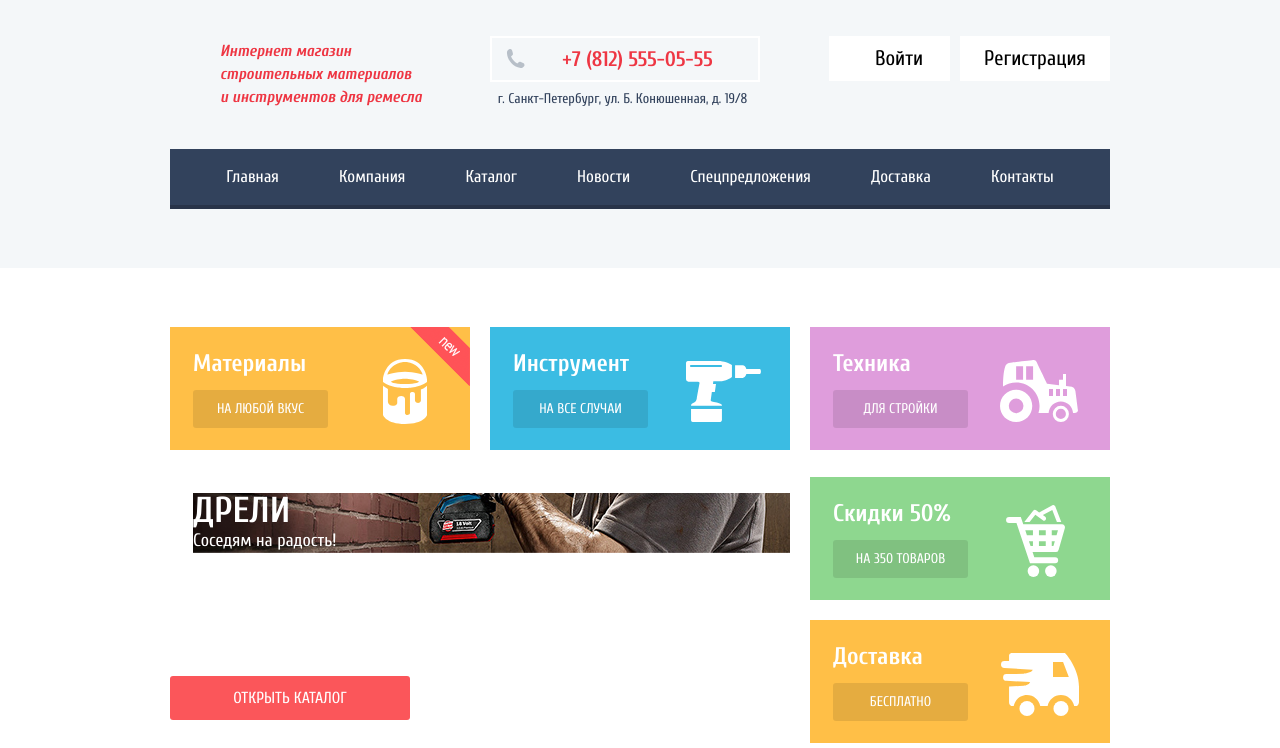
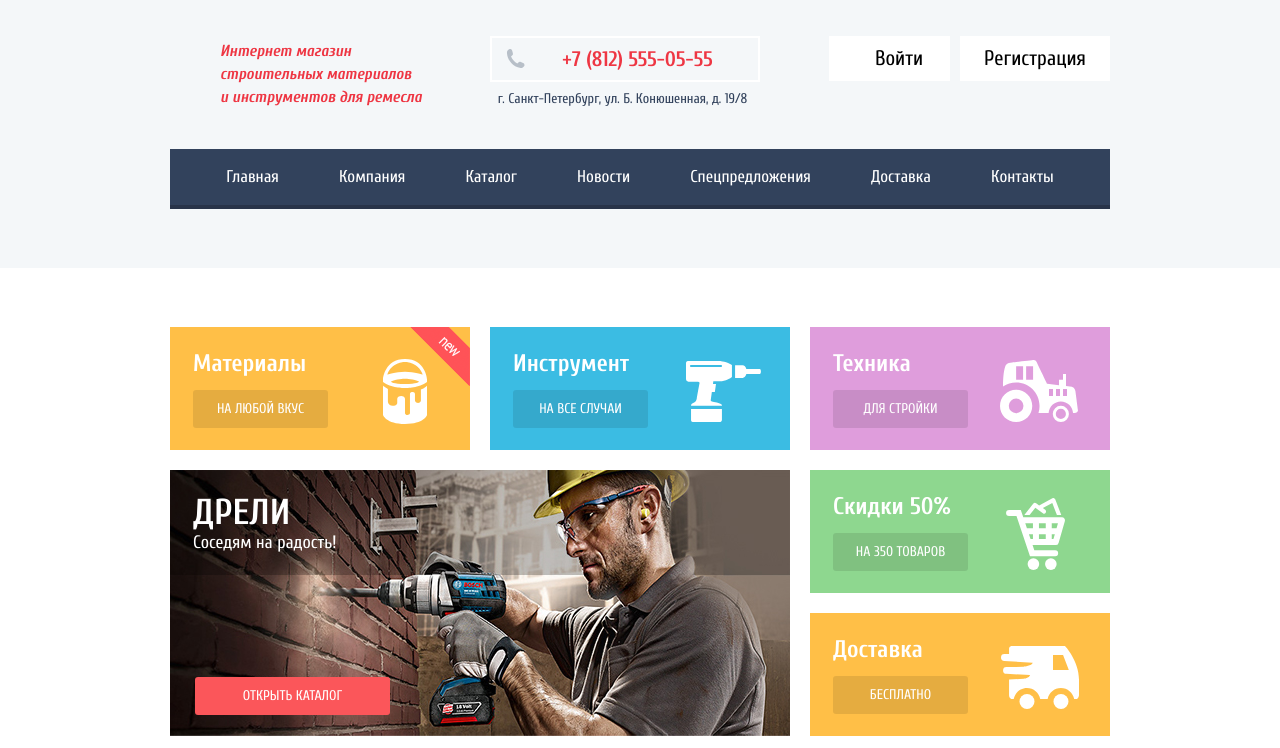
Before and after one commit to Gilef/1090875-technomart-26, a plain HTML site: page index.html in a window 1280 px wide. Shown: the part 52-800 px from the top of the page. Drawn offline with Linux system fonts and the light colour scheme; files whose address does not match are found by name.

Commit message:
Доработка слайда

```diff
--- a/css/Style.css
+++ b/css/Style.css
@@ -691,22 +691,23 @@ Main
 }
 
 .slide{
+    position: relative;
     box-sizing: border-box;
-    padding:23px 0;
+    /*padding:23px 0;*/
+    padding: 0;
     margin-right:0px;
     margin-top:20px;
     width: 620px;
     min-height: 266px;
     order:4;
+    background-color: #808080;
 }
 
 .slide-item:nth-child(1){
-    background-color: #808080;
     background: url("../img/slider_drill.jpg") 100% 100% no-repeat;
 }
 
 .slide-item:nth-child(2){
-    background-color: #808080;
     background: url("../img/slider_perforator.jpg") 100% 100% no-repeat;
 }
 
@@ -757,16 +758,18 @@ Main
     padding: 0;
 
     list-style: none;
-    background-image:grey 100% 100%;
+    background-image:#808080 100% 100%;
 }
 
 .slide-list{
+    position: relative;
     margin: 0;
     padding: 0;
-    padding-left: 23px;
 }
 
 .slide-item{
+    min-height: 266px;
+    padding-left: 23px;
     display: none;
 }
 
@@ -779,9 +782,8 @@ Main
     font-size: 36px;
     line-height: 36px;
     font-weight: bold;
-
     color: #ffffff;
-
+    padding-top:25px;
     margin: 0;
     max-width: 620px;
 }
@@ -792,7 +794,7 @@ Main
     font-size: 18px;
     max-width: 394px;
     margin: 0px;
-    margin-bottom:123px;
+    margin-bottom: 10px;
 }
 
 
@@ -835,7 +837,19 @@ Main
     margin: 0;
     padding:0;
     margin-left: 2px;
+}
 
+.slide-menu .slide-button {
+    bottom: 21px;
+    position: absolute;
+    font-size: 14px;
+    display: block;
+    box-sizing: border-box;
+    width: 195px;
+    line-height: 38px;
+    margin: 0;
+    margin-left: 25px;
+    padding: 0;
 }
 
 .goods-list {
```
